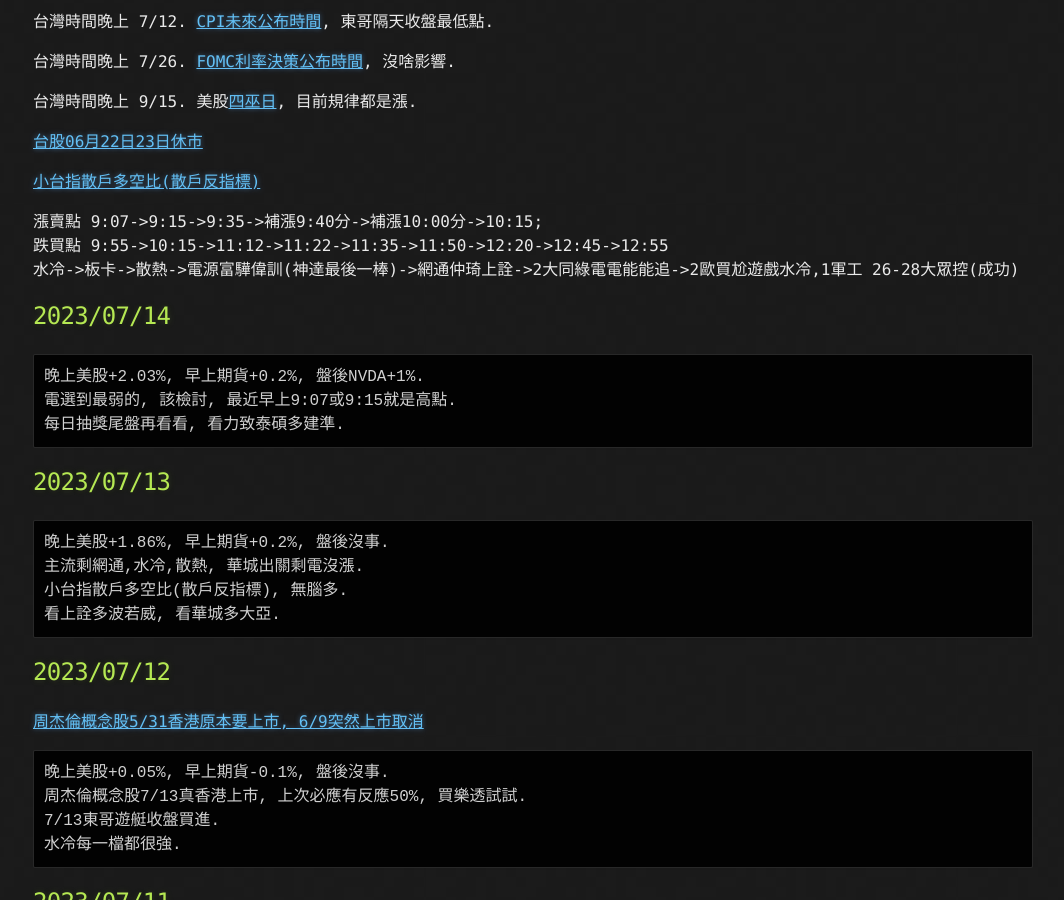
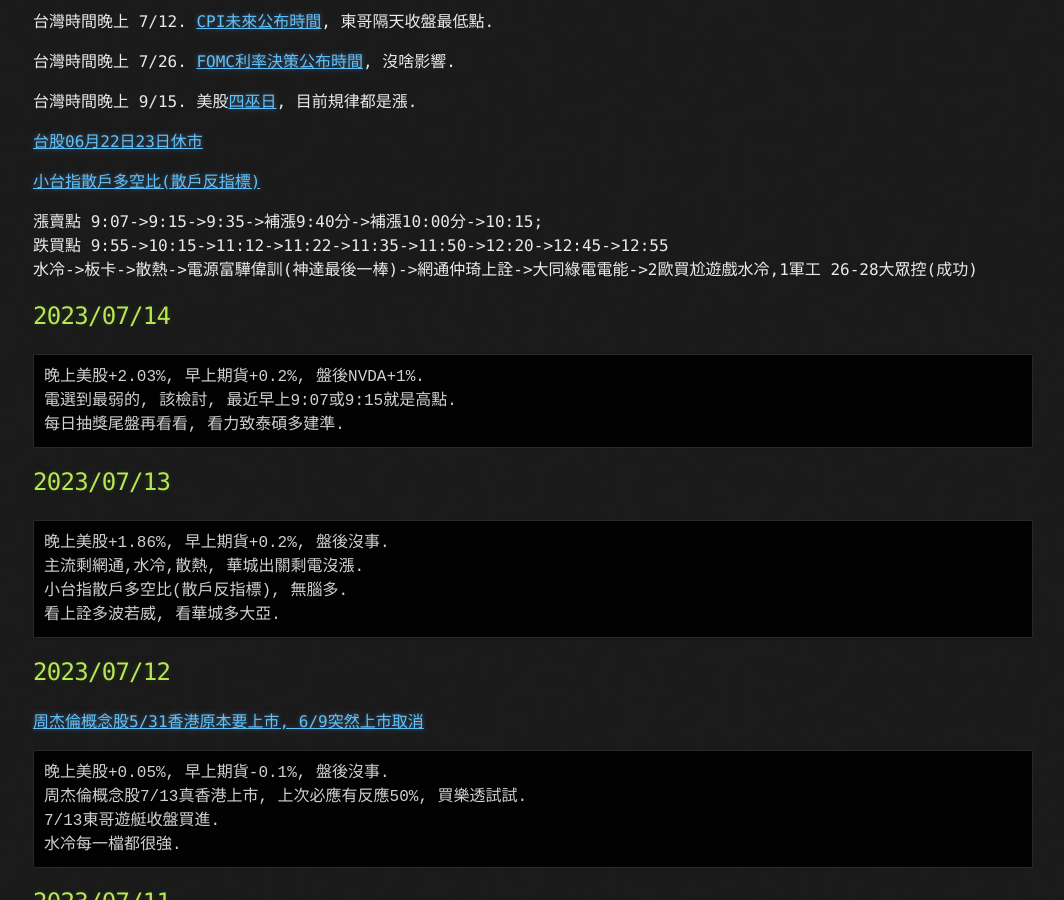
Before and after one commit to lepg5487/Stock_God, a Jekyll site: the page built from index.md, in a window 1280 px wide and 900 px high, scrolled down 328 px. Shown: the whole window, without its empty margins (107-1171 px from the left). Built offline with Jekyll 4.4.1, drawn with Linux system fonts in a browser that asks for light colours; our own code applies the rules of GitHub Pages for plain Markdown files.

Commit message:
Update index.md

```diff
--- a/index.md
+++ b/index.md
@@ -18,7 +18,7 @@
 
 漲賣點 9:07->9:15->9:35->補漲9:40分->補漲10:00分->10:15;
 跌買點 9:55->10:15->11:12->11:22->11:35->11:50->12:20->12:45->12:55
-水冷->板卡->散熱->電源富驊偉訓(神達最後一棒)->網通仲琦上詮->2大同綠電電能能追->2歐買尬遊戲水冷,1軍工
+水冷->板卡->散熱->電源富驊偉訓(神達最後一棒)->網通仲琦上詮->大同綠電電能->2歐買尬遊戲水冷,1軍工
 26-28大眾控(成功)
 
 ## 2023/07/14
```
